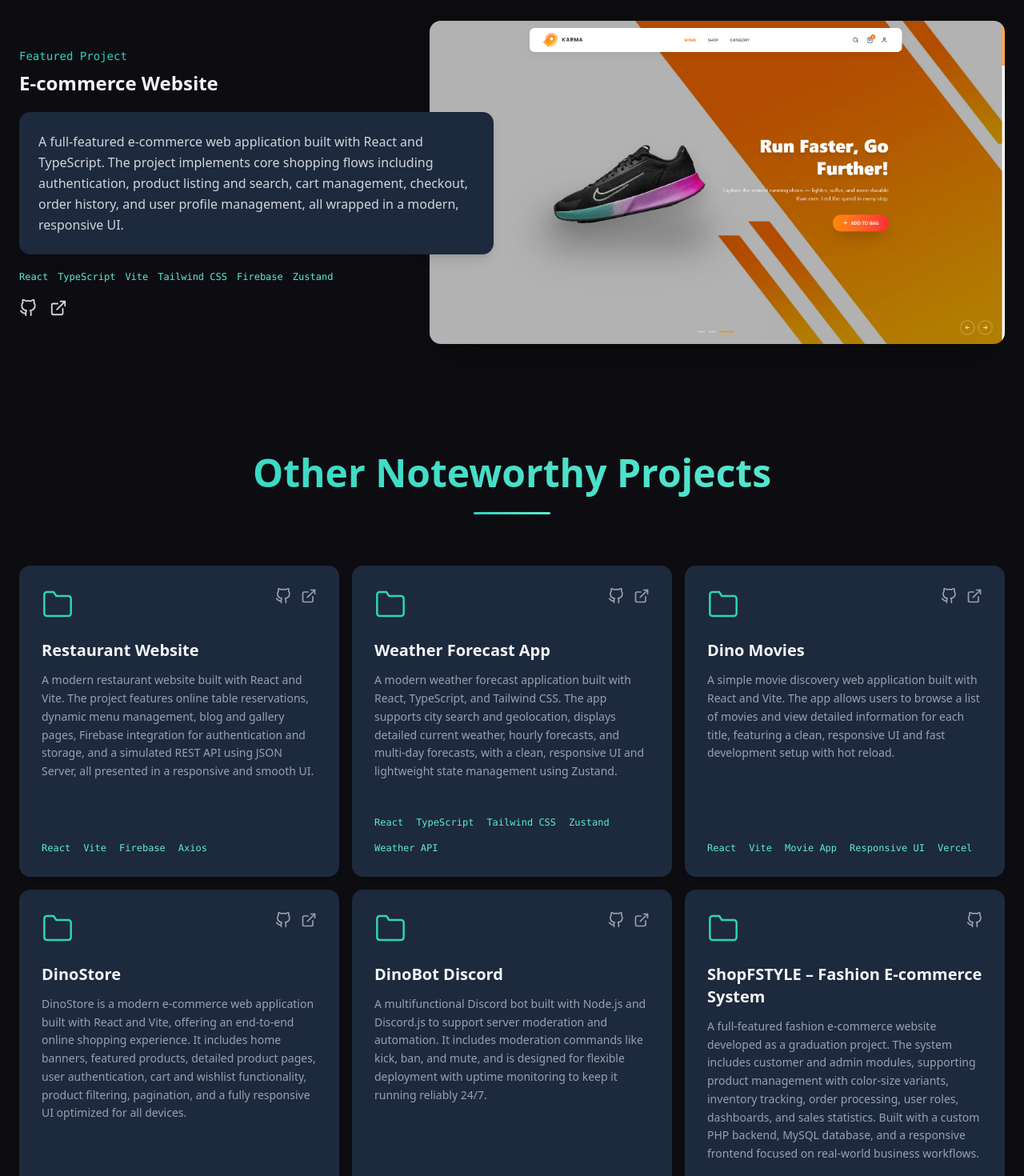
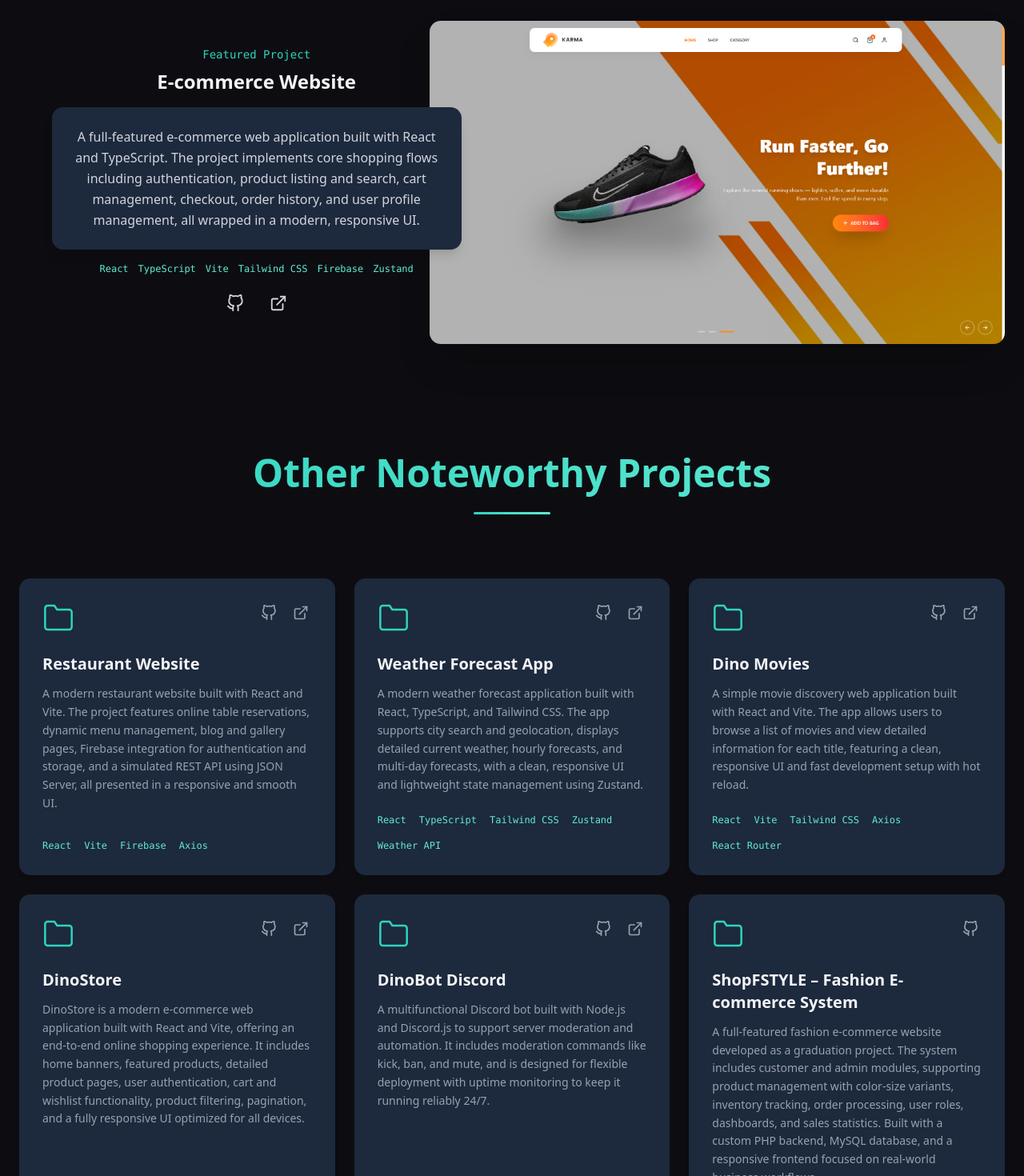
Before and after one commit to DuyPhatpeo/portfolio, a React (Vite) app: page / in a window 1280 px wide. Shown: the part 3300-4770 px from the top of the page at 80% size. Built offline with nearby package versions, Linux system fonts and the light colour scheme.

Commit message:
refactor(projects): centralize other projects display
- Extract other projects into dedicated component
- Enhance project card hover effects and styles
- Adjust featured project layout and icon styles
- Update project data

```diff
--- a/src/components/project/FeaturedProject.tsx
+++ b/src/components/project/FeaturedProject.tsx
@@ -47,31 +47,23 @@ export default function FeaturedProject({
   );
 
   /* ---------- CONTENT ---------- */
-  const ContentBlock = (align: "left" | "right") => (
-    <div
-      className={`
-        text-center
-        md:${align === "right" ? "text-right" : "text-left"}
-      `}
-    >
+  const ContentBlock = () => (
+    <div className="max-w-lg mx-auto text-center">
       <p className="text-primary font-mono text-sm mb-2">Featured Project</p>
 
-      <h3 className="text-2xl font-bold mb-5 text-gray-900 dark:text-gray-100 hover:text-primary transition-colors">
+      <h3 className="text-2xl font-bold mb-4 text-gray-900 dark:text-gray-100 hover:text-primary transition-colors">
         {project.title}
       </h3>
 
-      <div className="bg-white dark:bg-slate-800 p-5 md:p-6 rounded-xl shadow-lg mb-5">
+      {/* DESCRIPTION */}
+      <div className="bg-white dark:bg-slate-800 p-5 md:p-6 rounded-xl shadow-lg mb-4">
         <p className="leading-relaxed text-gray-700 dark:text-gray-300">
           {project.description}
         </p>
       </div>
 
-      <div
-        className={`
-          flex flex-wrap gap-3 mb-5 justify-center
-          md:${align === "right" ? "justify-end" : "justify-start"}
-        `}
-      >
+      {/* TAGS – CENTER */}
+      <div className="flex flex-wrap justify-center gap-3 mb-4">
         {project.tags.map((tag, i) => (
           <span key={i} className="font-mono text-xs text-primary-mild">
             {tag}
@@ -79,18 +71,19 @@ export default function FeaturedProject({
         ))}
       </div>
 
-      <div
-        className={`
-          flex gap-4 justify-center
-          md:${align === "right" ? "justify-end" : "justify-start"}
-        `}
-      >
+      {/* ICONS – CENTER */}
+      <div className="flex justify-center gap-4">
         {project.github && (
           <a
             href={project.github}
             target="_blank"
             rel="noopener noreferrer"
-            className="text-gray-700 dark:text-gray-300 hover:text-primary transition-colors"
+            className="
+              p-2 rounded-full
+              text-gray-700 dark:text-gray-300
+              hover:text-primary hover:bg-primary/10
+              transition
+            "
           >
             <FiGithub size={22} />
           </a>
@@ -101,7 +94,12 @@ export default function FeaturedProject({
             href={project.demo}
             target="_blank"
             rel="noopener noreferrer"
-            className="text-gray-700 dark:text-gray-300 hover:text-primary transition-colors"
+            className="
+              p-2 rounded-full
+              text-gray-700 dark:text-gray-300
+              hover:text-primary hover:bg-primary/10
+              transition
+            "
           >
             <FiExternalLink size={22} />
           </a>
@@ -121,7 +119,7 @@ export default function FeaturedProject({
       style={{ transitionDelay: `${index * 150}ms` }}
     >
       <div className="grid md:grid-cols-12 gap-8 md:gap-0 items-center">
-        {/* IMAGE – luôn ở trên mobile */}
+        {/* IMAGE – trên mobile */}
         <div
           className={`
             md:col-span-7
@@ -131,14 +129,14 @@ export default function FeaturedProject({
           {ImageBlock}
         </div>
 
-        {/* CONTENT – luôn ở dưới mobile */}
+        {/* CONTENT – dưới mobile */}
         <div
           className={`
             md:col-span-5 relative z-10
             ${project.reverse ? "md:-mr-20 md:order-1" : "md:-ml-20 md:order-2"}
           `}
         >
-          {ContentBlock(project.reverse ? "left" : "right")}
+          <ContentBlock />
         </div>
       </div>
     </div>
--- /dev/null
+++ b/src/components/project/OtherProject.tsx
@@ -0,0 +1,30 @@
+// src/components/project/OtherProject.tsx
+import type { Project } from "../../data/projectData";
+import OtherProjectCard from "./OtherProjectCard";
+
+interface OtherProjectProps {
+  projects: Project[];
+}
+
+export default function OtherProject({ projects }: OtherProjectProps) {
+  return (
+    <section className="mt-20">
+      <div
+        className="
+          grid
+          gap-6
+          sm:grid-cols-2
+          lg:grid-cols-3
+        "
+      >
+        {projects.map((project, index) => (
+          <OtherProjectCard
+            key={project.id ?? index}
+            project={project}
+            index={index}
+          />
+        ))}
+      </div>
+    </section>
+  );
+}
--- a/src/components/project/OtherProjectCard.tsx
+++ b/src/components/project/OtherProjectCard.tsx
@@ -33,13 +33,26 @@ export default function OtherProjectCard({
   return (
     <div
       ref={cardRef}
-      className={`bg-white dark:bg-slate-800 p-7 rounded-xl shadow-md flex flex-col h-full transition-all duration-500 hover:-translate-y-2 hover:shadow-xl
-      ${isVisible ? "opacity-100 translate-y-0" : "opacity-0 translate-y-10"}`}
+      className={`
+        group
+        bg-white dark:bg-slate-800
+        p-7 rounded-xl
+        border border-transparent
+        shadow-md
+        flex flex-col h-full
+        transition-all duration-300
+        hover:border-primary/50 hover:shadow-lg
+        ${isVisible ? "opacity-100 translate-y-0" : "opacity-0 translate-y-10"}
+      `}
       style={{ transitionDelay: `${index * 100}ms` }}
     >
-      {/* ---------- HEADER ---------- */}
+      {/* HEADER */}
       <div className="flex justify-between items-start mb-6">
-        <FiFolder size={40} strokeWidth={1.5} className="text-primary" />
+        <FiFolder
+          size={40}
+          strokeWidth={1.5}
+          className="text-primary transition-colors"
+        />
 
         <div className="flex gap-3">
           {project.github && (
@@ -47,8 +60,13 @@ export default function OtherProjectCard({
               href={project.github}
               target="_blank"
               rel="noopener noreferrer"
-              aria-label="GitHub repository"
-              className="text-gray-600 dark:text-gray-400 hover:text-primary transition-colors"
+              className="
+                p-1 rounded-md
+                text-gray-600 dark:text-gray-400
+                transition-all duration-200
+                group-hover:text-primary
+                hover:scale-110
+              "
             >
               <FiGithub size={20} />
             </a>
@@ -59,8 +77,13 @@ export default function OtherProjectCard({
               href={project.demo}
               target="_blank"
               rel="noopener noreferrer"
-              aria-label="Live demo"
-              className="text-gray-600 dark:text-gray-400 hover:text-primary transition-colors"
+              className="
+                p-1 rounded-md
+                text-gray-600 dark:text-gray-400
+                transition-all duration-200
+                group-hover:text-primary
+                hover:scale-110
+              "
             >
               <FiExternalLink size={20} />
             </a>
@@ -68,18 +91,18 @@ export default function OtherProjectCard({
         </div>
       </div>
 
-      {/* ---------- TITLE ---------- */}
-      <h3 className="text-xl font-semibold mb-3 text-gray-900 dark:text-gray-100 hover:text-primary transition-colors">
+      {/* TITLE */}
+      <h3 className="text-xl font-semibold mb-3 text-gray-900 dark:text-gray-100 group-hover:text-primary transition-colors">
         {project.title}
       </h3>
 
-      {/* ---------- DESCRIPTION ---------- */}
-      <p className="text-sm leading-relaxed mb-auto text-gray-600 dark:text-gray-400">
+      {/* DESCRIPTION */}
+      <p className="text-sm leading-relaxed text-gray-600 dark:text-gray-400">
         {project.description}
       </p>
 
-      {/* ---------- TAGS ---------- */}
-      <div className="flex flex-wrap gap-4 mt-6 pt-5">
+      {/* TAGS */}
+      <div className="flex flex-wrap gap-4 mt-auto pt-6">
         {project.tags.map((tag, i) => (
           <span key={i} className="font-mono text-xs text-primary-mild">
             {tag}
--- a/src/components/project/ProjectSecion.tsx
+++ b/src/components/project/ProjectSecion.tsx
@@ -2,16 +2,16 @@
 import SectionHeader from "../ui/SectionHeader";
 import { projects } from "../../data/projectData";
 import FeaturedProject from "./FeaturedProject";
-import OtherProjectCard from "./OtherProjectCard";
+import OtherProject from "./OtherProject";
 
 export default function ProjectSection() {
-  const featuredProjects = projects.filter((project) => project.featured);
-  const otherProjects = projects.filter((project) => !project.featured);
+  const featuredProjects = projects.filter((p) => p.featured);
+  const otherProjects = projects.filter((p) => !p.featured);
 
   return (
     <section id="projects" className="py-20">
       <div className="max-w-7xl mx-auto px-6">
-        {/* Featured Projects */}
+        {/* ================= FEATURED ================= */}
         <div className="mb-32">
           <SectionHeader title="Some Things I've Built" />
 
@@ -26,19 +26,11 @@ export default function ProjectSection() {
           </div>
         </div>
 
-        {/* Other Projects */}
+        {/* ================= OTHER ================= */}
         <div>
           <SectionHeader title="Other Noteworthy Projects" />
 
-          <div className="grid md:grid-cols-3 gap-4">
-            {otherProjects.map((project, index) => (
-              <OtherProjectCard
-                key={project.id}
-                project={project}
-                index={index}
-              />
-            ))}
-          </div>
+          <OtherProject projects={otherProjects} />
         </div>
       </div>
     </section>
--- a/src/data/projectData.tsx
+++ b/src/data/projectData.tsx
@@ -75,7 +75,7 @@ export const projects: Project[] = [
     description:
       "A simple movie discovery web application built with React and Vite. The app allows users to browse a list of movies and view detailed information for each title, featuring a clean, responsive UI and fast development setup with hot reload.",
     image: "dinomovies.png",
-    tags: ["React", "Vite", "Movie App", "Responsive UI", "Vercel"],
+    tags: ["React", "Vite", "Tailwind CSS", "Axios", "React Router"],
     github: "https://github.com/DuyPhatpeo/simple-movies",
     demo: "https://dinomovie.vercel.app",
     featured: false,
```
